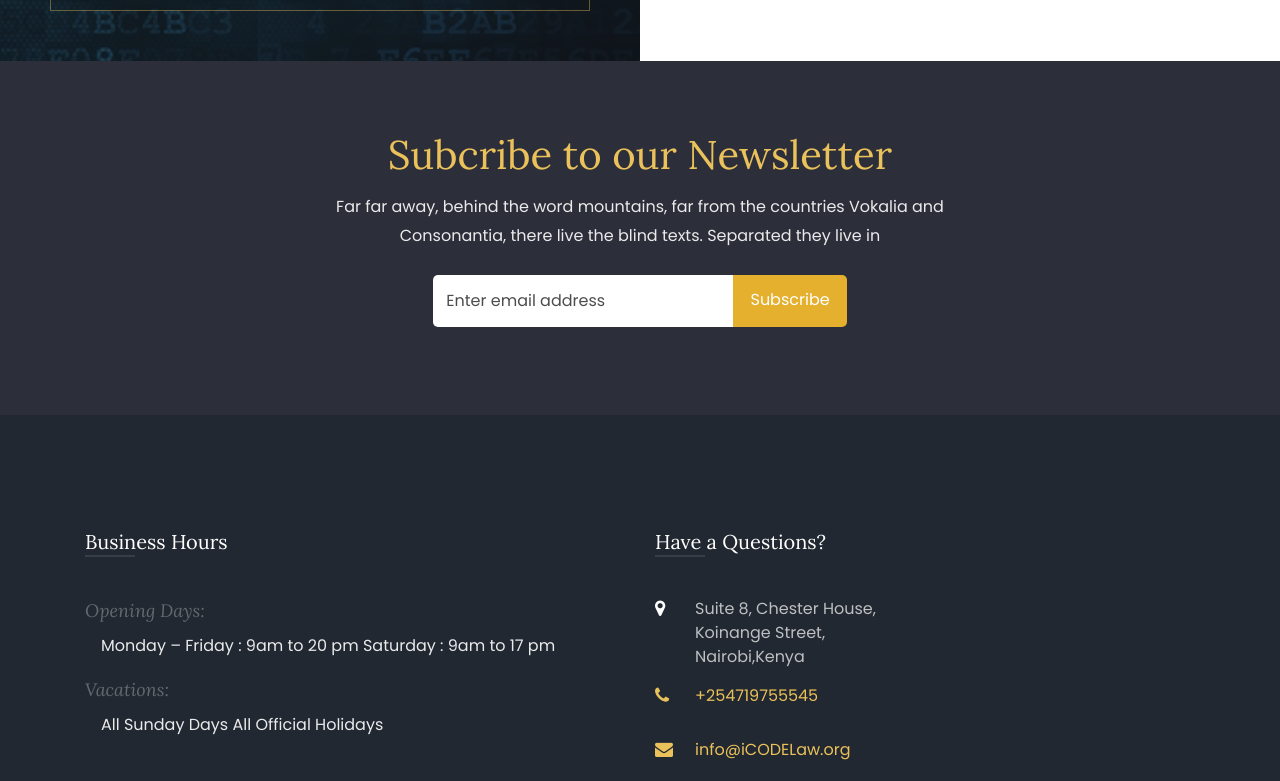
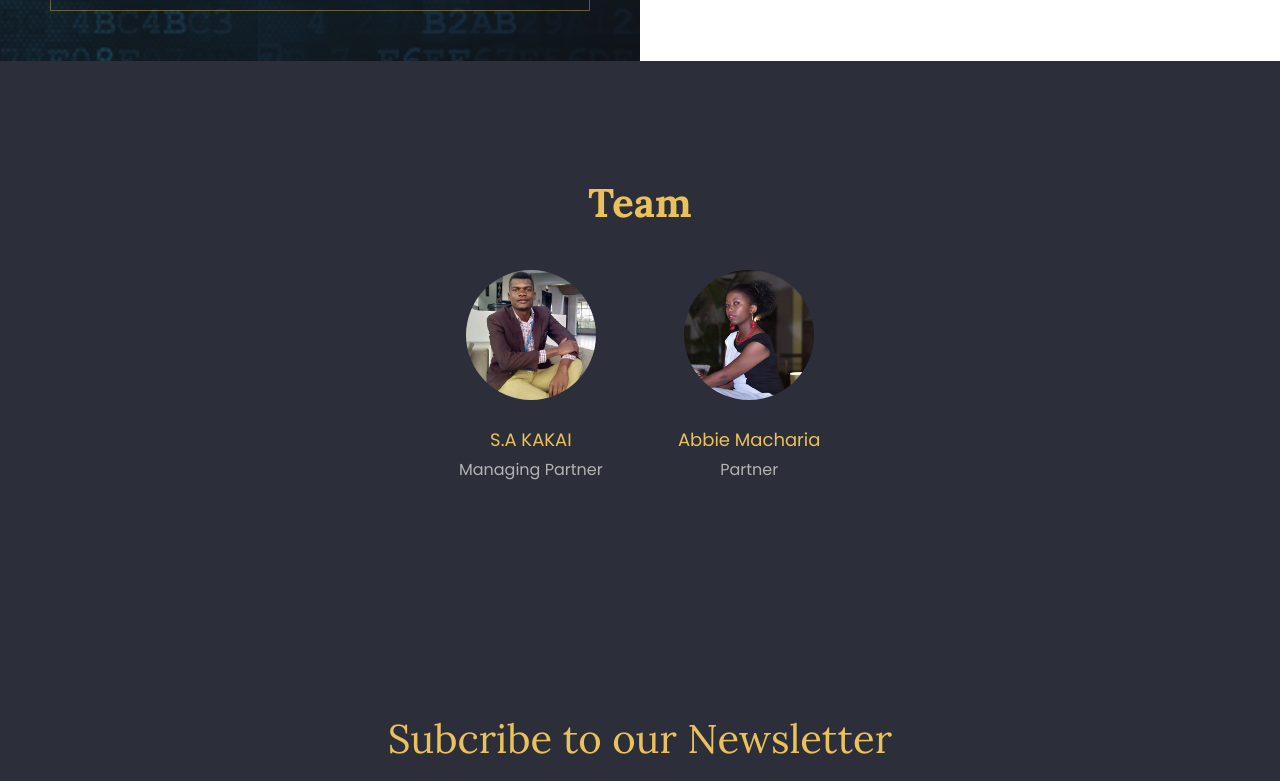
Before and after one commit to ALLANKAKAI/icodelaw, a plain HTML site: page index.html in a window 1280 px wide. Shown: the part 2052-2833 px from the top of the page. Drawn offline with Linux system fonts and the light colour scheme; some packages are replaced by stand-ins of ours; no server answers; files whose address does not match are found by name.

Commit message:
October Update

```diff
--- a/index.html
+++ b/index.html
@@ -1,7 +1,8 @@
 <!DOCTYPE html>
 <html lang="en">
   <head>
-    <title>Home</title>
+    <title>iCODELaw</title>
+    <link rel = "icon" href = images/icon2.png type = "image/x-icon">
     <meta charset="utf-8">
     <meta name="viewport" content="width=device-width, initial-scale=1, shrink-to-fit=no">
 
@@ -202,6 +203,37 @@
     		</div>
     	</div>
     </section>
+    <section class="ftco-section testimony-section bg-secondary">
+      <div class="container">
+        <div class="row justify-content-center mb-5 pb-3">
+          <div class="col-md-7 text-center heading-section heading-section-white ftco-animate">
+            <h2 class="mb-4">Team</h2>
+          </div>
+        </div>
+      </div>
+        <div class="row d-flex justify-content-center pb-0">
+              <div class="col-md-3 col-lg-2 col-sm-6 text-center">
+                <div class="testimony-wrap text-center py-4 pb-5">
+                  <div class="user-img mb-4" style="background-image: url(images/me.jpg)">
+                  </div>
+                  <div class="text">
+                    <p class="name">S.A KAKAI</p>
+                    <span class="position">Managing Partner</span>
+                  </div>
+                </div>
+              </div>
+              <div class="col-md-3 col-lg-2 col-sm-6 text-center">
+                <div class="testimony-wrap text-center py-4 pb-5">
+                  <div class="user-img mb-4" style="background-image: url(images/abbie.png)">
+                  </div>
+                  <div class="text">
+                    <p class="name">Abbie Macharia</p>
+                    <span class="position">Partner</span>
+                  </div>
+                </div>
+              </div>
+          </div>
+    </section>
 
 
 
```
Also changed, not shown: css/style.css, images/abbie.png (added), images/icon2.png (added), images/law.jpg (added), images/me.jpg (added).
